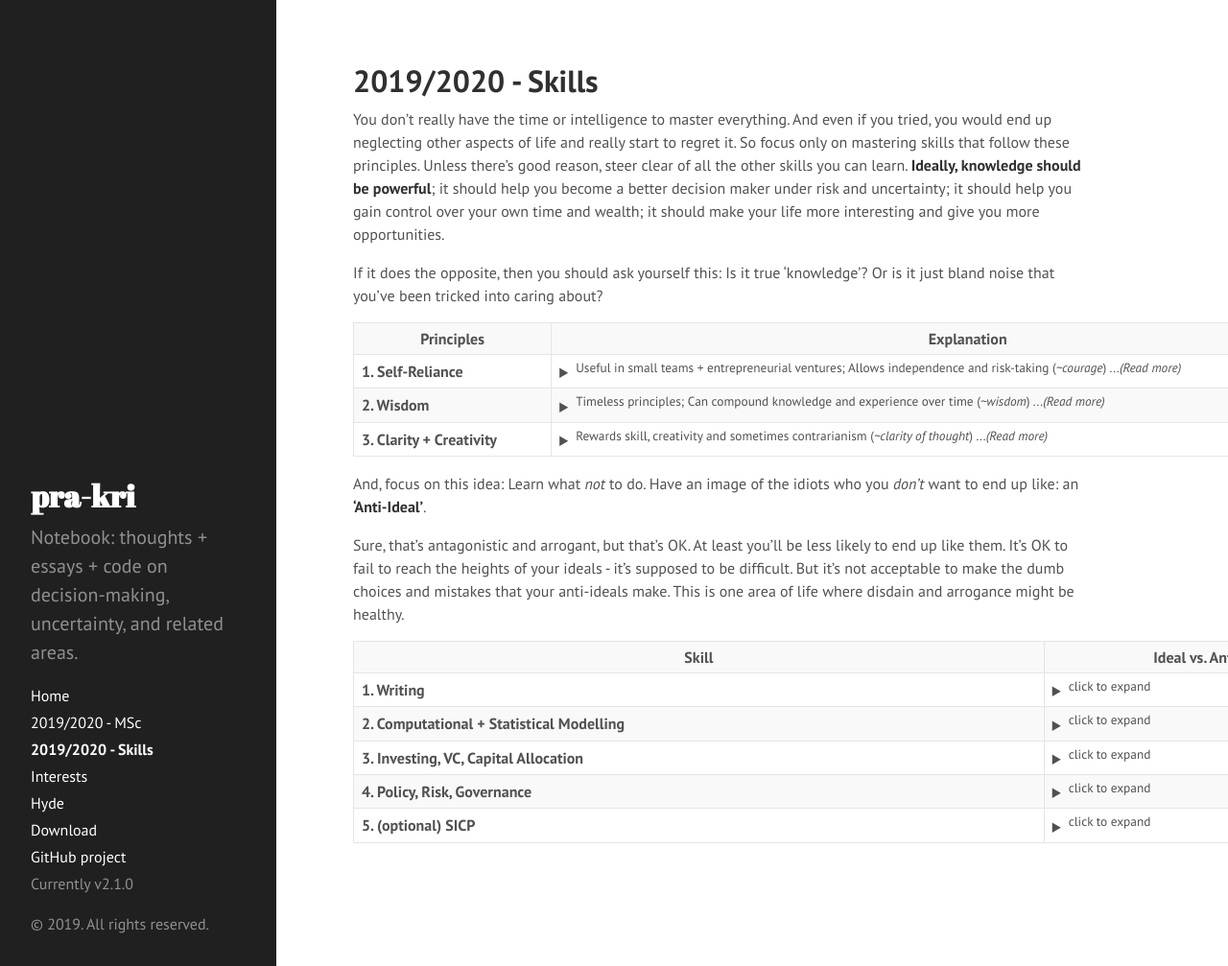
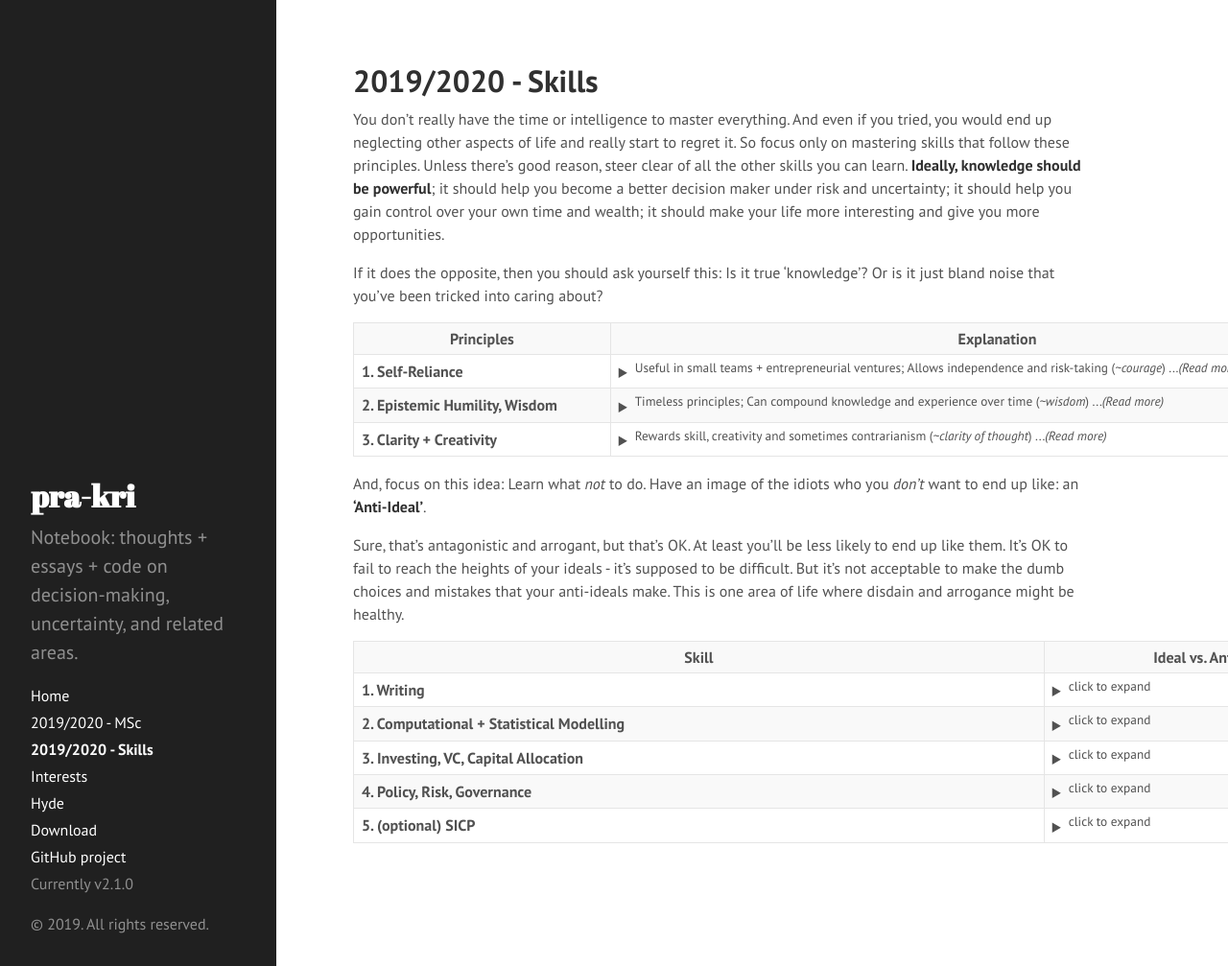
Before and after one commit to pra-kri/pra-kri.github.io, a Jekyll site: the page built from 2019to2020_skills.md, in a window 1280 px wide and 1007 px high. Shown: the whole window at 96% size. Built offline with Jekyll 4.4.1, drawn with Linux system fonts in a browser that asks for light colours; Markdown is read by kramdown in place of the engine named in the settings.

Commit message:
Update 2019to2020_skills.md

```diff
--- a/2019to2020_skills.md
+++ b/2019to2020_skills.md
@@ -22,11 +22,11 @@ If it does the opposite, then you should ask yourself this: Is it true 'knowledg
     </td>
   </tr>
   <tr>
-    <td><b>2. Wisdom</b></td>
+    <td><b>2. Epistemic Humility, Wisdom</b></td>
     <td> <details><summary><sup>Timeless principles; Can compound knowledge and experience over time (<i>~wisdom</i>) ...<i>(Read more)</i></sup></summary>
-      <b> Ideal: </b> Does it have timeless principles that will stay true? Can you compound your knowledge and understanding over decades? Will your decision-making capabilities improve over time? <b>A lot of timeless and compounding knowledge has a lot to do with risk and decision-making under uncertainty.</b> In your 40s and 50s, if you learn the right stuff, will your knowledge and voice be respected and taken seriously? Will it make you a better decision-maker, with <i><b>wisdom + epistemic humility</b></i>?
+      <b> Ideal: </b> Does it help you make better decisions under uncertainty? Will it help you mitigate and appropriately handle risk? A few indicators that might help: Does it have timeless principles that will stay true for decades? A lot of timeless knowledge is heavily linked to uncertainty, risk and decision-making, where it usually ends up being called 'wisdom'. In your 40s and 50s, if you learn the right stuff, will your knowledge and voice be respected and taken seriously? Knowledge should make you better at handling the unknown: <i><b>wisdom, decision-making, epistemic humility</b></i>.
       <br>
-      <b> Anti-Ideal: </b>Or are you learning something that'll be useless in 10 years time? Is it just a dumb fad that you'll eventually forget? Are you learning something that requires no respect for the unknown? Something that demands no epistemic humility and thought? When you're older, will a bunch of arrogant 23-year-olds (just like you right now) know as much as 50-year-old-you about the subject?
+      <b> Anti-Ideal: </b>Or are you learning something that'll be useless in 10 years time? Is it just a dumb fad that you'll eventually forget? Are you learning something that requires no respect for the unknown? Something that demands no epistemic humility and thought? When you're older, will a bunch of arrogant 23-year-olds (just like you right now) know as much as 50-year-old-you about the subject? Will you end up like some of those older guys with no wisdom to impart, because they wasted too much time learning dumb sh\*t?
       </details>
     </td>
   </tr>
```
